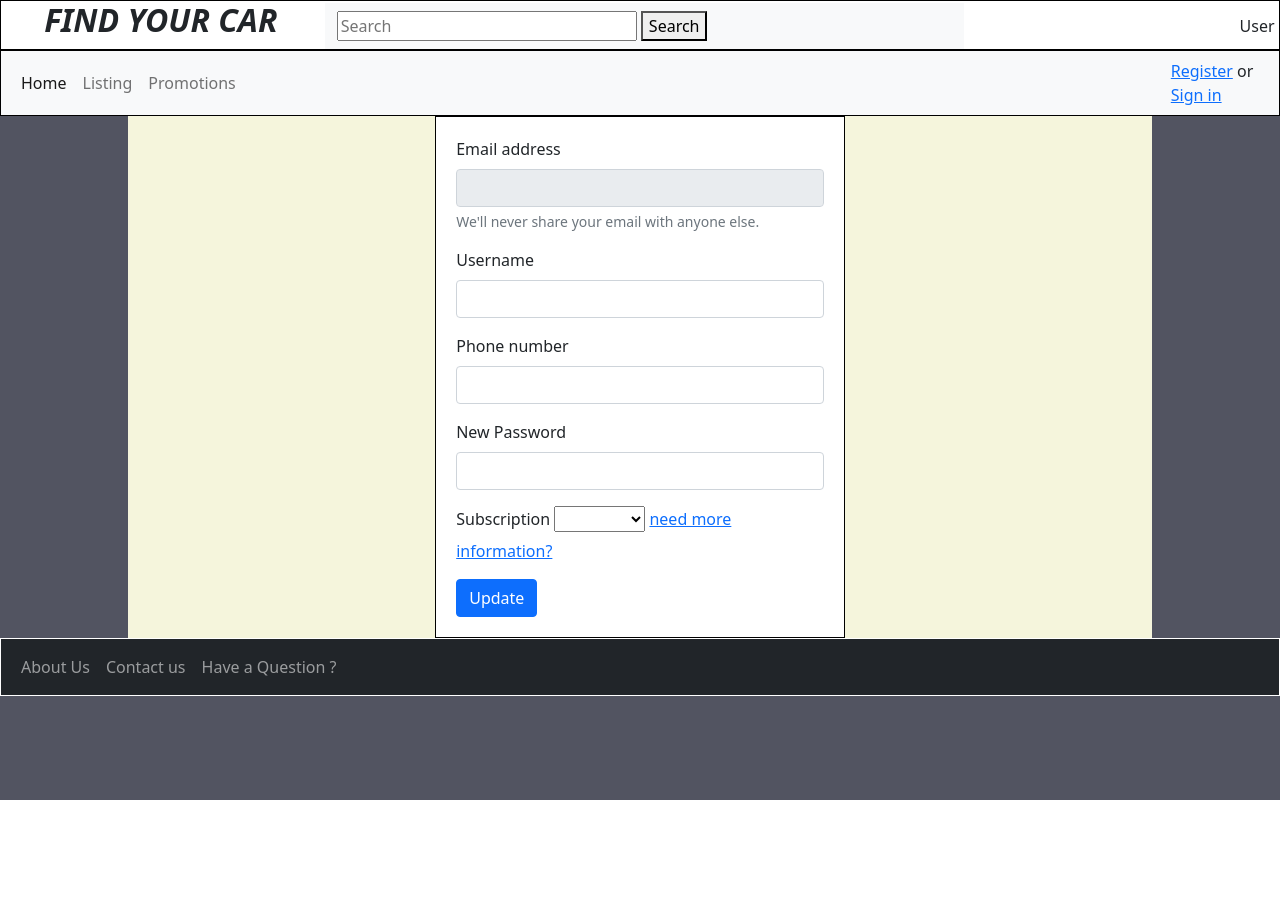
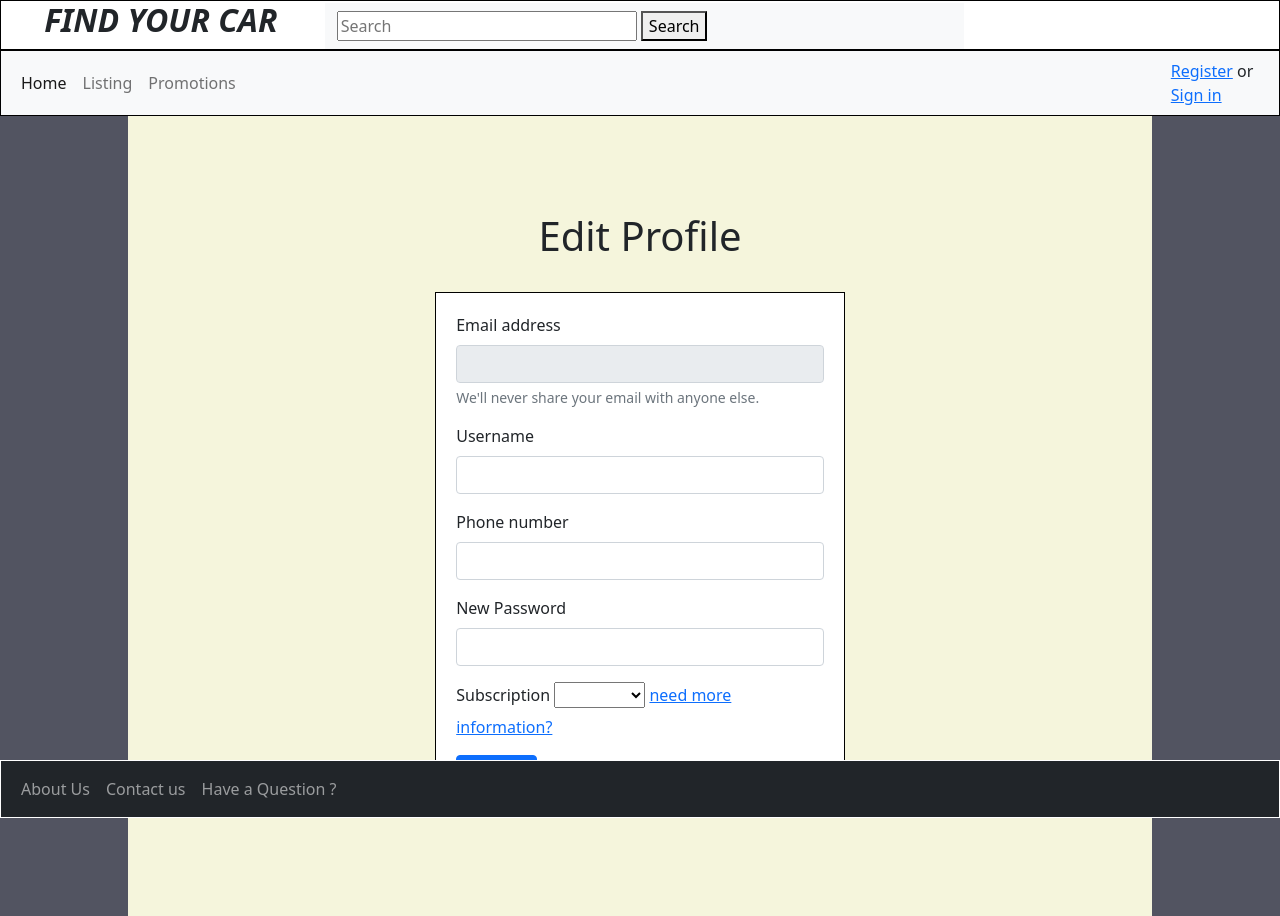
Before and after one commit to OverTime667/FInalProject, a PHP site: page /editProfile.php in a window 1280 px wide. Before the commit the page ends 800 px from the top, so only its background shows below. Run offline with PHP 8.4, Linux system fonts and the light colour scheme; data that the repository does not hold is empty.

Commit message:
layout modifications

```diff
--- a/editProfile.php
+++ b/editProfile.php
@@ -36,7 +36,12 @@ if(isset($_COOKIE["user"])){
     ?>
 
     <!-- Body of page Starts here -->
-    <div id= "profileBody" >
+    <div id= "profileBody" style="height:800px;">
+    <br><br><br><br>
+    <div style="text-align: center;">
+        <h1>Edit Profile</h1>
+    </div>
+    <br>
 
     <!--ask the user to register info -->
         <div id="profileDiv" class="center" >
@@ -85,10 +90,11 @@ if(isset($_COOKIE["user"])){
 
 
     <!-- end of Page -->
-    <?php
-
-        include_once("footer.php");
-    ?>
+    <footer class="profilefooter" style="position: absolute;bottom: 0; width: 100%; height: 2.5rem;  ">
+        <?php
+            include_once("footer.php");
+        ?>
+    </footer>
 
 </body>
 </html>
--- a/header.php
+++ b/header.php
@@ -68,7 +68,7 @@
 
 
             if(!isset($_COOKIE["user"])){
-                echo "User ";
+                echo " ";
             }else{
                 echo "Welcome " . $_COOKIE["user"];
             }
@@ -143,8 +143,8 @@
                         <?php if(!isset($_COOKIE["user"])) { ?>
                             <a href="register.php"> Register</a> or <a href="signin.php"> Sign in</a>
                         <?php }else{ ?>
-                        <form action="home.php" method="POST">
-                        <input type="submit" name="logout"   value="logout" >
+                        <form action="home.php" method="POST" class="btn btn-default btn-sm" >
+                            <input type="submit" name="logout" value="logout" >
                     </div>
                     <div>
                         <?php if(isset($_COOKIE["user"])) { ?>
--- a/home.php
+++ b/home.php
@@ -47,7 +47,7 @@
 
                     </br>
                     <a href="promotions.php">
-                        <button type="button" class="btn btn-primary btn-lg" style="margin-top:25%; border: 3px solid grey; "  >See our promotions</button>
+                        <button type="button" class="btn btn-primary btn-lg" style="margin-top:24%; border: 3px solid grey; "  >See our promotions</button>
                     </a>
                 </div>
             </div>
--- a/register.php
+++ b/register.php
@@ -35,8 +35,10 @@
     ?>
 
     <!-- Body of page Starts here -->
-    <div id="bodyPage">
-
+    <div id="bodyPage" style="padding-left: 300px; padding-top: 150px;">
+    <div style="padding-left:150px;">
+        <h1>Register here</h1>
+    </div>
 
         <div id= "containeseverything" >
 
--- a/style.css
+++ b/style.css
@@ -94,6 +94,7 @@ footer{
     background-color: beige;
     margin-left: 10%;
     width: 80%;
+
 }
 
 
@@ -115,4 +116,5 @@ footer{
     padding: 20px;
     background-color: white;
     margin: 0px 40px 0px  250px;
+
 }
--- a/userList.php
+++ b/userList.php
@@ -45,8 +45,8 @@ include_once 'header.php';
 <body>
 
 
-    <!-- Body of page Starts here -->
-    <div id="bodyPage">
+<!-- Body of page Starts here -->
+<div id="bodyPage">
 <h2>View Records
 
   </h2>
```
Also changed, not shown: postlist.php (+5 -18 lines), profile.php (+9 -8 lines), signin.php (+6 -3 lines). Lines whose indentation alone changed are shown as unchanged.
